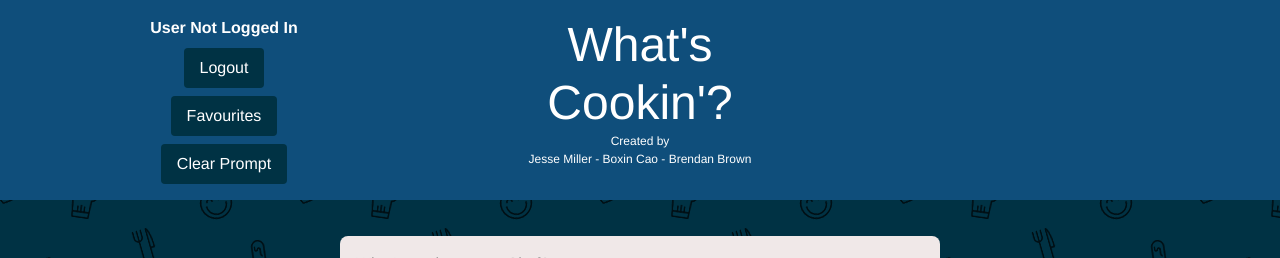
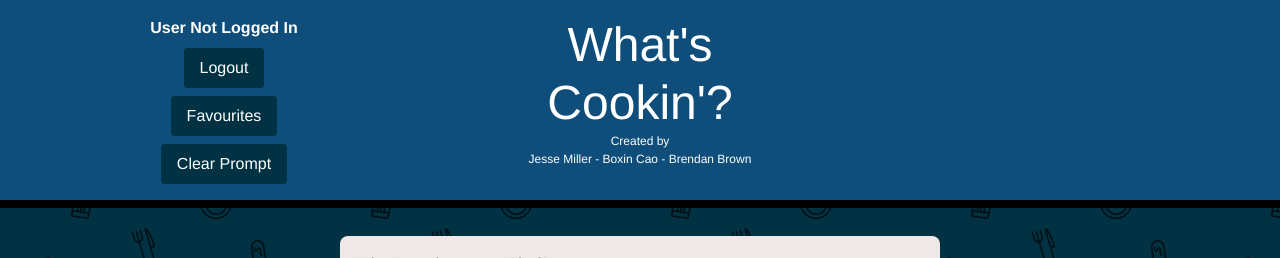
Before and after one commit to wizbren/whats-cookin, a React (Create React App) app in the folder client/: page / in a window 1280 px wide. Shown: the top 258 px of the page. Built offline with nearby package versions, Linux system fonts and the light colour scheme; no server answers.

Commit message:
Add border-bottom to stylesheet to add a black bsolid border at the bottom of the header

```diff
--- a/client/src/styles/components/_header.scss
+++ b/client/src/styles/components/_header.scss
@@ -13,6 +13,7 @@
   color: $text;
   font-family: $font-base;
   font-size: $font-size-base;
+  border-bottom: 8px solid black;
 
   .header-section {
     width: 33.33%;
```
